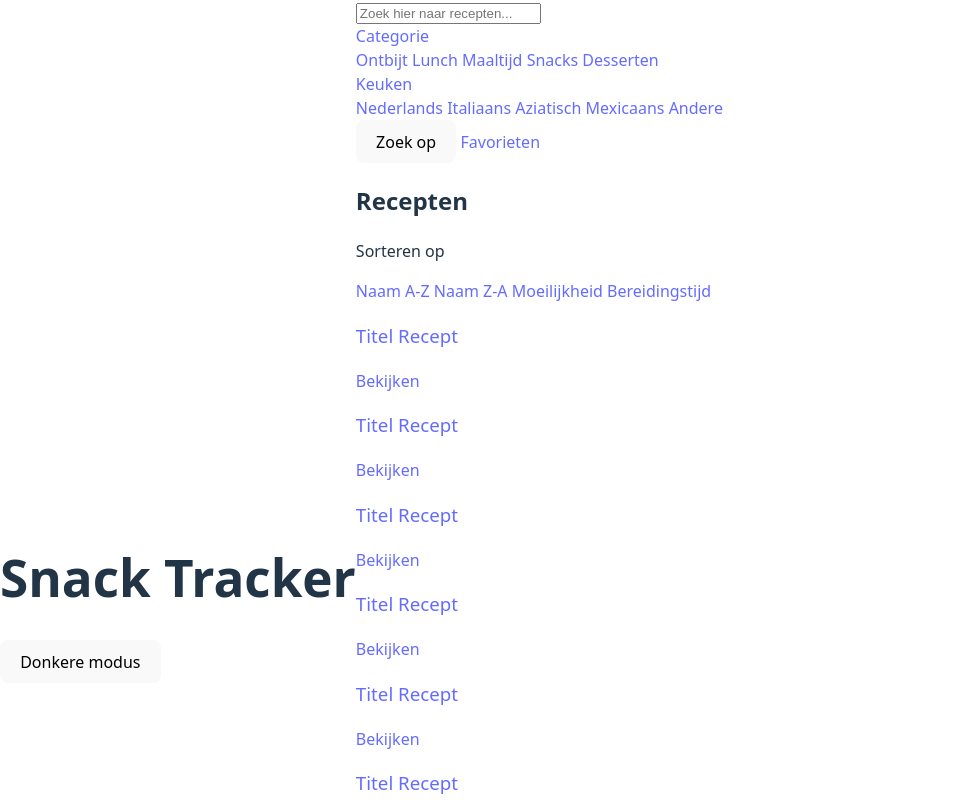
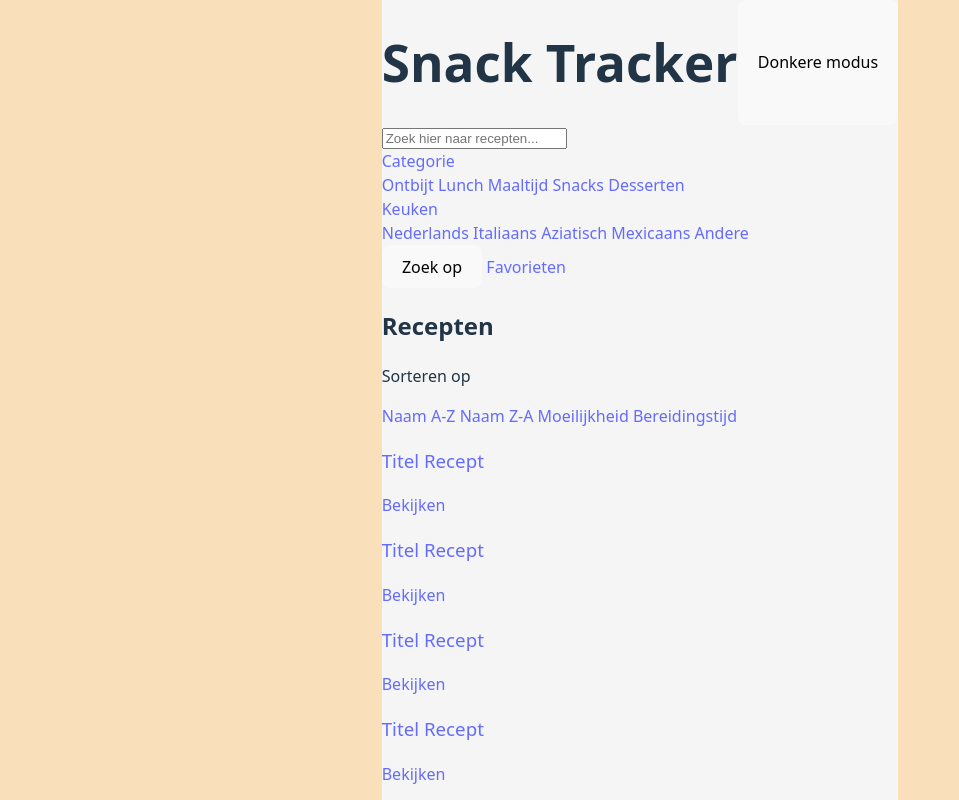
Before and after one commit to digayk/Project-WA, a website built with Vite: page Web App/index.html in a window 1280 px wide. Shown: the top 800 px of the page, without its empty margins (0-959 px from the left). Built offline with nearby package versions, Linux system fonts and the light colour scheme.

Commit message:
Commit design
Heb een pagewrapper toegevoegd, begonnen met experimenteren van kleuren en het toepassen van mijn UI

```diff
--- /dev/null
+++ b/Web App/css/general.css
@@ -0,0 +1,3 @@
+body {
+    background-color: #FADFBB;
+}
--- /dev/null
+++ b/Web App/css/header.css
@@ -0,0 +1,4 @@
+header {
+    display: flex;
+    justify-content: space-between;
+}
--- /dev/null
+++ b/Web App/css/index.css
@@ -0,0 +1,4 @@
+@import "general.css";
+@import "logo.css";
+@import "wrapper.css";
+@import "header.css";
--- /dev/null
+++ b/Web App/css/wrapper.css
@@ -0,0 +1,6 @@
+#page__wrapper {
+    max-width: 1096px;
+    background-color: #F5F5F5;
+    margin-left: auto;
+    margin-right: auto;
+}
--- a/Web App/index.html
+++ b/Web App/index.html
@@ -5,11 +5,13 @@
   <meta charset="UTF-8" />
   <link rel="icon" type="image/svg+xml" href="/vite.svg" />
   <meta name="viewport" content="width=device-width, initial-scale=1.0" />
+  <link rel="stylesheet" href="css/index.css">
   <title>Snack Tracker</title>
 
 </head>
 
 <body>
+  <div id="page__wrapper">
   <header>
     <h1>
       Snack Tracker
@@ -136,6 +138,7 @@
   </main>
 
   <script type="module" src="/src/main.js"></script>
+</div>
 </body>
 
 </html>
```
Also changed, not shown: Web App/css/logo.css (added).
